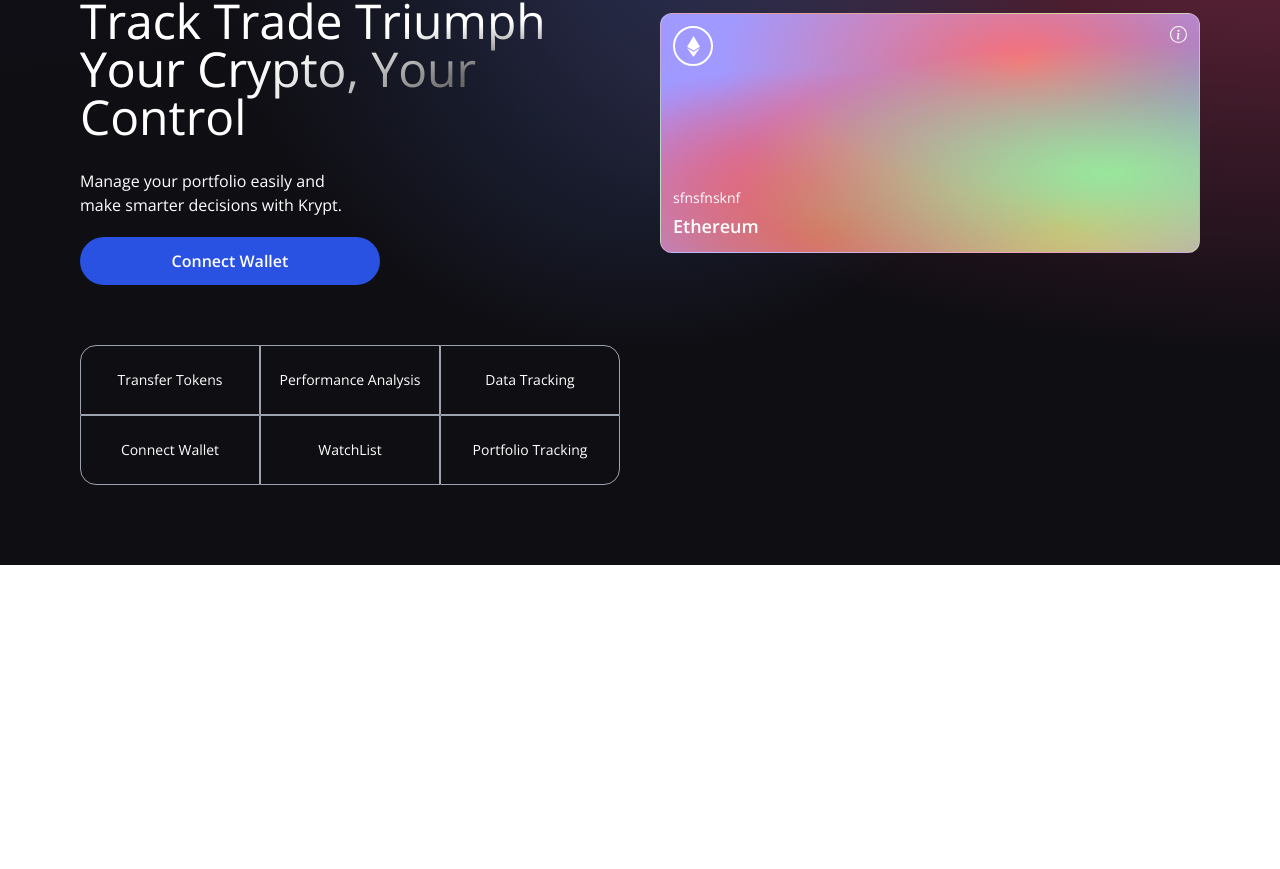
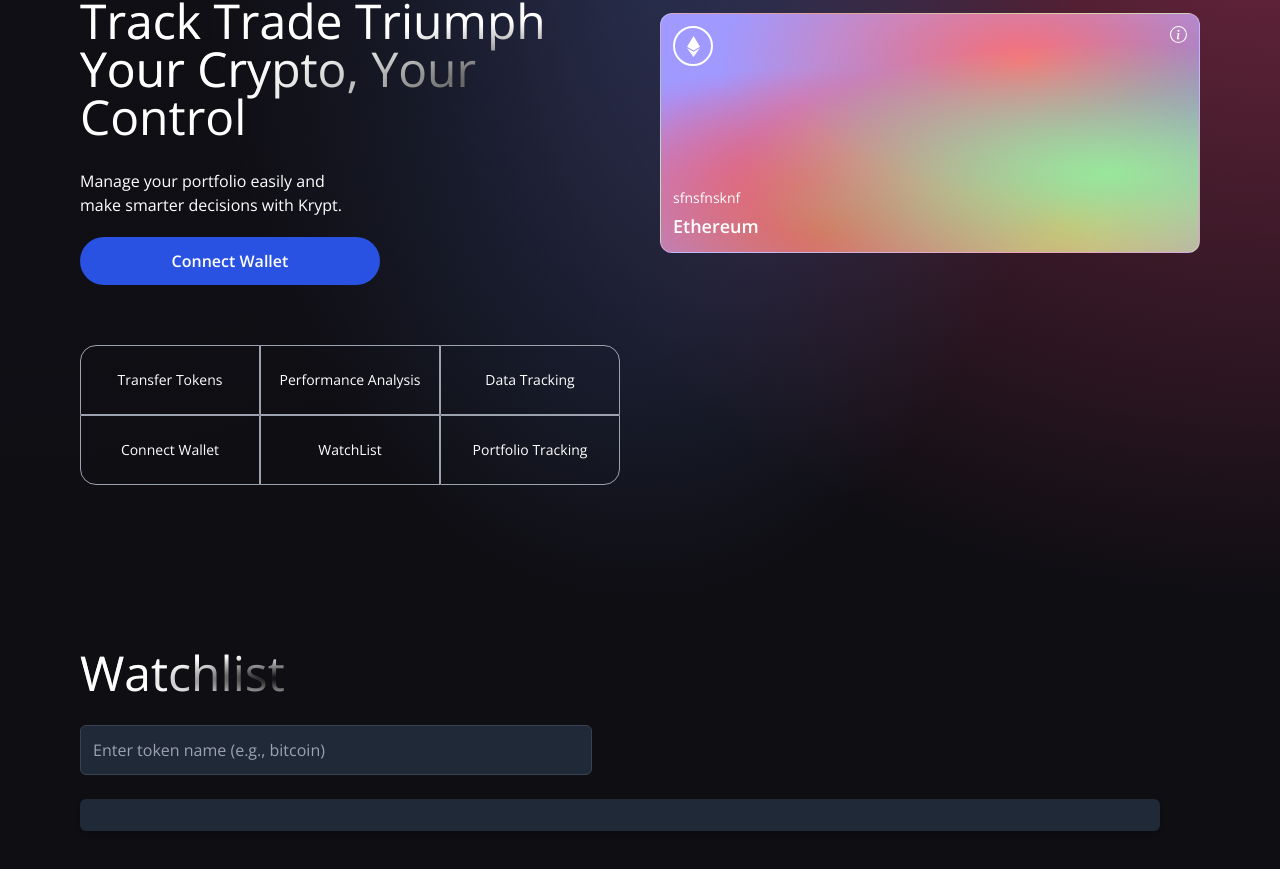
Before and after one commit to nayan0402/Portfolio-project, a React (Vite) app in the folder frontend/: page / in a window 1280 px wide. Shown: the part 159-1028 px from the top of the page. Before the commit the page ends 800 px from the top, so only its background shows below. Built offline with nearby package versions, Linux system fonts and the light colour scheme.

Commit message:
WatchList function
I have added the WatchList function where you can mark specific tokens and see their price and other features.

```diff
--- a/frontend/src/App.jsx
+++ b/frontend/src/App.jsx
@@ -1,4 +1,4 @@
-import {NB, Welcome} from './components';
+import {NB, Welcome, Watchlist} from './components';
 
 const App = () =>{
   return(
@@ -6,6 +6,7 @@ const App = () =>{
       <div className="gradient-bg-welcome">
         <NB />
         <Welcome />
+        <Watchlist />
       </div>
     </div>
   )
--- /dev/null
+++ b/frontend/src/components/Watchlist.jsx
@@ -0,0 +1,139 @@
+import React, { useState, useEffect } from 'react';
+
+// Function to fetch token prices from CoinGecko with rate limit handling
+const fetchTokenPrice = async (tokenId) => {
+  try {
+    const response = await fetch(`https://api.coingecko.com/api/v3/simple/price?ids=${tokenId}&vs_currencies=usd`);
+    const data = await response.json();
+
+    // Check if CoinGecko has returned a valid response or if we've been throttled
+    if (response.status === 429) {
+      console.warn('Rate limit exceeded, throttling requests.');
+      return 'Rate Limited, Try Later';
+    }
+
+    return data[tokenId]?.usd || 'Price not available';
+  } catch (error) {
+    console.error('Error fetching token price:', error);
+    return 'Error';
+  }
+};
+
+// Function to fetch token suggestions from CoinGecko
+const fetchTokenSuggestions = async (query) => {
+  if (!query) return [];
+  try {
+    const response = await fetch(`https://api.coingecko.com/api/v3/search?query=${query}`);
+    const data = await response.json();
+    // Filter suggestions based on the query and limit to 5 results
+    const filteredSuggestions = data.coins.filter(coin =>
+      coin.name.toLowerCase().includes(query.toLowerCase())
+    ).slice(0, 5);
+    return filteredSuggestions;
+  } catch (error) {
+    console.error('Error fetching token suggestions:', error);
+    return [];
+  }
+};
+
+const Watchlist = () => {
+  const [tokenInput, setTokenInput] = useState('');
+  const [suggestions, setSuggestions] = useState([]);
+  const [watchlist, setWatchlist] = useState([]);
+
+  // Function to handle adding token to the watchlist
+  const handleAddToken = async (token) => {
+    const price = await fetchTokenPrice(token.id);
+    setWatchlist([...watchlist, { name: token.name, price, id: token.id, symbol: token.symbol, market_cap: token.market_cap, volume: token.volume }]);
+    setTokenInput(''); // Clear input after adding
+    setSuggestions([]); // Clear suggestions after adding
+  };
+
+  // Function to handle token input change and fetch suggestions
+  const handleTokenInputChange = async (e) => {
+    const value = e.target.value;
+    setTokenInput(value);
+
+    if (value) {
+      const tokenSuggestions = await fetchTokenSuggestions(value);
+      // Only include tokens whose names contain the query string
+      const filteredSuggestions = tokenSuggestions.filter(token =>
+        token.name.toLowerCase().includes(value.toLowerCase())
+      );
+      setSuggestions(filteredSuggestions);
+    } else {
+      setSuggestions([]);
+    }
+  };
+
+  // Function to remove a token from the watchlist
+  const handleRemoveToken = (tokenId) => {
+    const updatedWatchlist = watchlist.filter((token) => token.id !== tokenId);
+    setWatchlist(updatedWatchlist);
+  };
+
+  return (
+    <div className="flex w-full justify-center items-center">
+      <div className="flex flex-col md:flex-row items-start justify-between md:p-20 py-12 px-4 w-full">
+        {/* Left section with text */}
+        <div className="flex flex-1 justify-start items-start flex-col md:mr-10">
+          {/* Heading */}
+          <h1 className="text-3xl sm:text-5xl text-white text-gradient py-1 mb-6">
+            Watchlist
+          </h1>
+
+          {/* Token input and suggestions */}
+          <div className="relative flex flex-col w-full max-w-lg mb-6">
+            <input
+              type="text"
+              value={tokenInput}
+              onChange={handleTokenInputChange}
+              className="w-full px-3 py-3 rounded-md bg-gray-800 text-white border border-gray-700"
+              placeholder="Enter token name (e.g., bitcoin)"
+            />
+
+            {/* Display suggestions */}
+            {suggestions.length > 0 && (
+              <ul className="absolute top-full bg-gray-800 text-white rounded-md shadow-md mt-2 w-full max-w-lg z-10">
+                {suggestions.map((token) => (
+                  <li
+                    key={token.id}
+                    className="cursor-pointer hover:bg-gray-700 p-2"
+                    onClick={() => handleAddToken(token)}
+                  >
+                    {token.name} ({token.symbol.toUpperCase()})
+                  </li>
+                ))}
+              </ul>
+            )}
+          </div>
+
+          {/* Display the watchlist */}
+          <ul className="w-full bg-gray-800 p-4 rounded-md shadow-md">
+            {watchlist.map((token, index) => (
+              <li key={index} className="flex flex-col bg-gray-700 p-4 rounded-md mb-4">
+                <div className="flex justify-between text-white mb-2">
+                  <span>
+                    {token.name ? token.name.toUpperCase() : 'Unknown'} ({token.symbol ? token.symbol.toUpperCase() : 'N/A'}): ${token.price}
+                  </span>
+                  <button
+                    onClick={() => handleRemoveToken(token.id)}
+                    className="text-red-500 hover:underline"
+                  >
+                    Remove
+                  </button>
+                </div>
+                <div className="text-gray-400">
+                  <p>Market Cap: ${token.market_cap || 'N/A'}</p>
+                  <p>Volume (24h): ${token.volume || 'N/A'}</p>
+                </div>
+              </li>
+            ))}
+          </ul>
+        </div>
+      </div>
+    </div>
+  );
+};
+
+export default Watchlist;
--- a/frontend/src/components/index.js
+++ b/frontend/src/components/index.js
@@ -1,2 +1,3 @@
 export {default as NB} from './NB';
 export {default as Welcome} from './Welcome';
+export {default as Watchlist} from './Watchlist';
```
